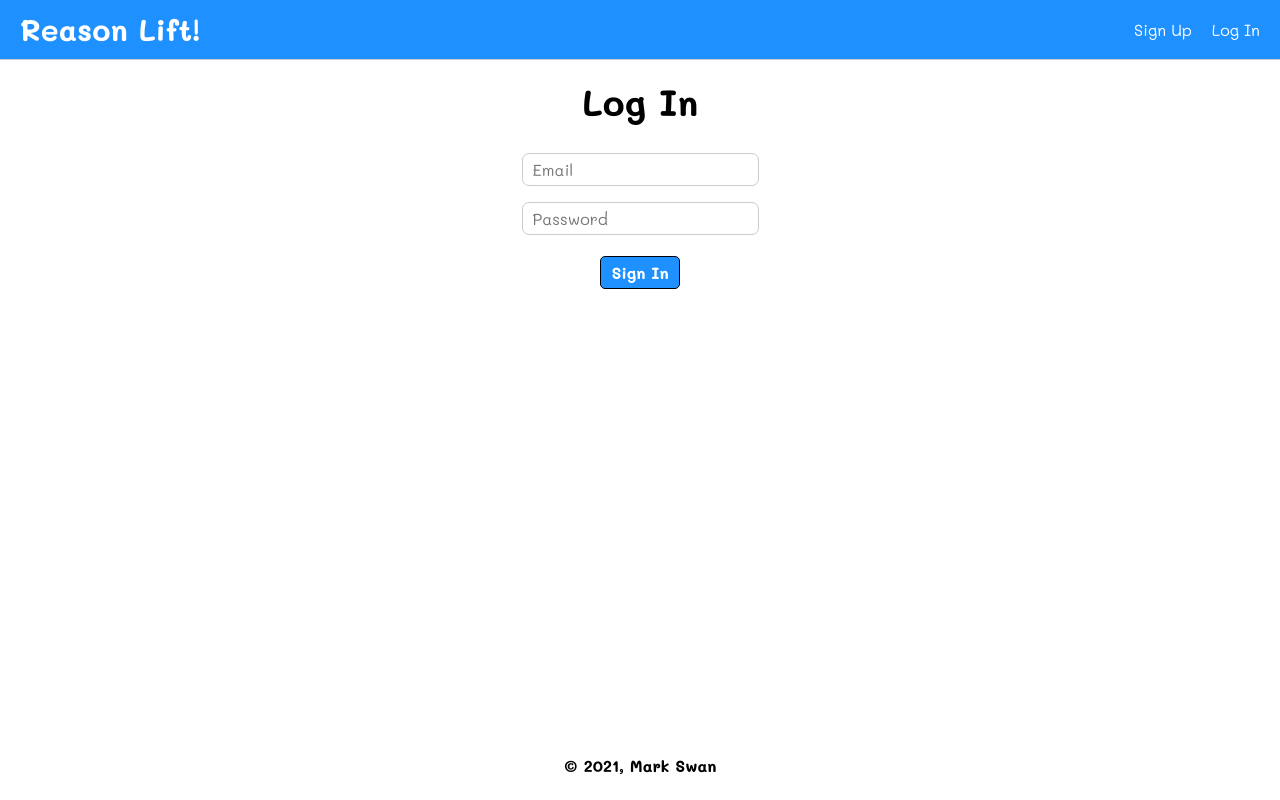
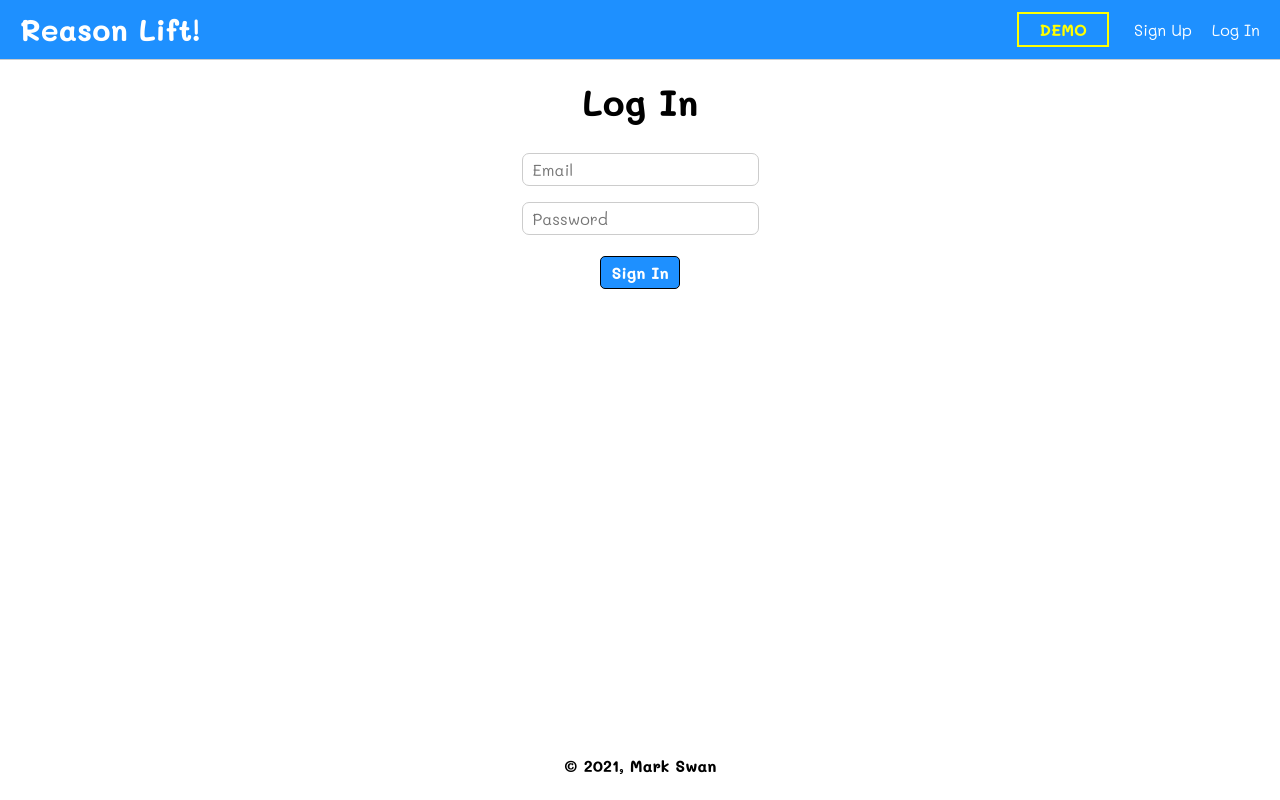
Before and after one commit to msfreemind/think-land, a React app in the folder frontend/: page /#/login in a window 1280 px wide. Built offline with nearby package versions, Linux system fonts and the light colour scheme.

Commit message:
Added nav button for demo login

```diff
--- a/frontend/public/01-nav.css
+++ b/frontend/public/01-nav.css
@@ -66,6 +66,19 @@ i#sign-in, i#sign-out {
   text-decoration: underline;
 }
 
+.demo {
+  font-weight: 700;
+  margin-right: 15px;
+  padding: 5px 20px;
+  color: yellow;
+  border: 2px solid yellow;
+}
+
+.demo:hover {
+  color: white;
+  border: 2px solid white;
+}
+
 @media all and (max-width: 1000px) {
   .modes {
     display: none;
--- a/frontend/src/components/nav/navbar.js
+++ b/frontend/src/components/nav/navbar.js
@@ -6,6 +6,7 @@ class NavBar extends React.Component {
     super(props);
     this.enterSubmitMode = this.enterSubmitMode.bind(this);
     this.enterReviewMode = this.enterReviewMode.bind(this);
+    this.demoLogin = this.demoLogin.bind(this);
   }
 
   enterSubmitMode() {
@@ -16,6 +17,14 @@ class NavBar extends React.Component {
   enterReviewMode() {
     this.props.setMode("review");
     this.props.history.push('/reviews');
+  }
+
+  demoLogin(e) {
+    e.preventDefault();
+
+    this.props.login({ email: "guest@reasonlift.com", password: "password" }).then(
+      () => this.props.history.push('/essays')
+    );
   }
 
   getLinks() {
@@ -60,6 +69,7 @@ class NavBar extends React.Component {
           <Link to="/signup"><i className="fas fa-user-plus"/></Link>
           <Link to="/login"><i id="sign-in" className="fas fa-sign-in-alt"/></Link>
 
+          <button className="demo" onClick={this.demoLogin}>DEMO</button>
           <li><Link to="/signup">Sign Up</Link></li>
           <li><Link to="/login">Log In</Link></li>
         </ul>
--- a/frontend/src/components/nav/navbar_container.js
+++ b/frontend/src/components/nav/navbar_container.js
@@ -1,5 +1,5 @@
 import { connect } from 'react-redux';
-import { logout } from '../../actions/session_actions';
+import { login, logout } from '../../actions/session_actions';
 import { setMode } from '../../actions/mode_actions';
 import NavBar from './navbar';
 
@@ -10,6 +10,7 @@ const mapStateToProps = state => ({
 });
 
 const mapDispatchToProps = dispatch => ({
+  login: user => dispatch(login(user)),
   logout: () => dispatch(logout()),
   setMode: mode => dispatch(setMode(mode))
 });
```
